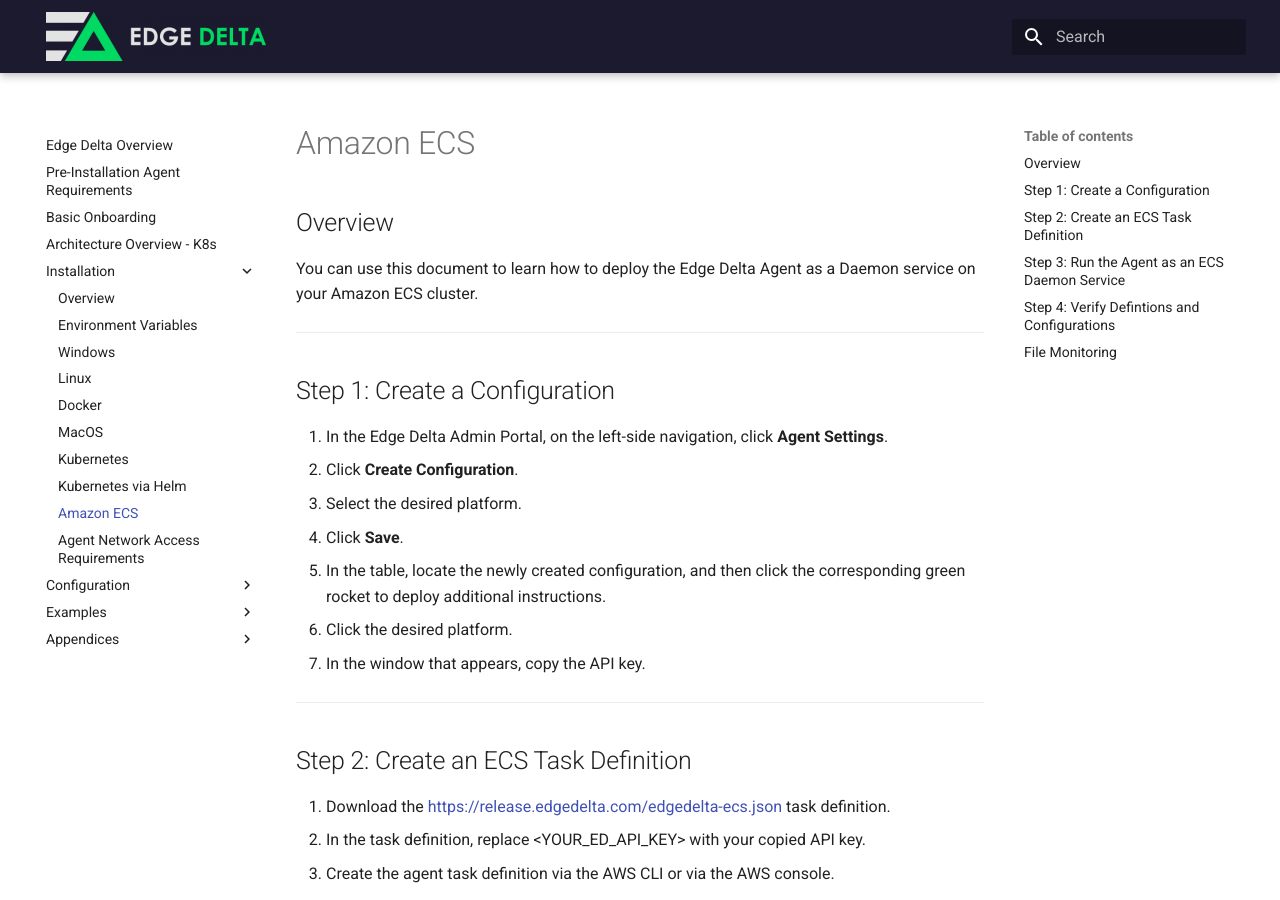
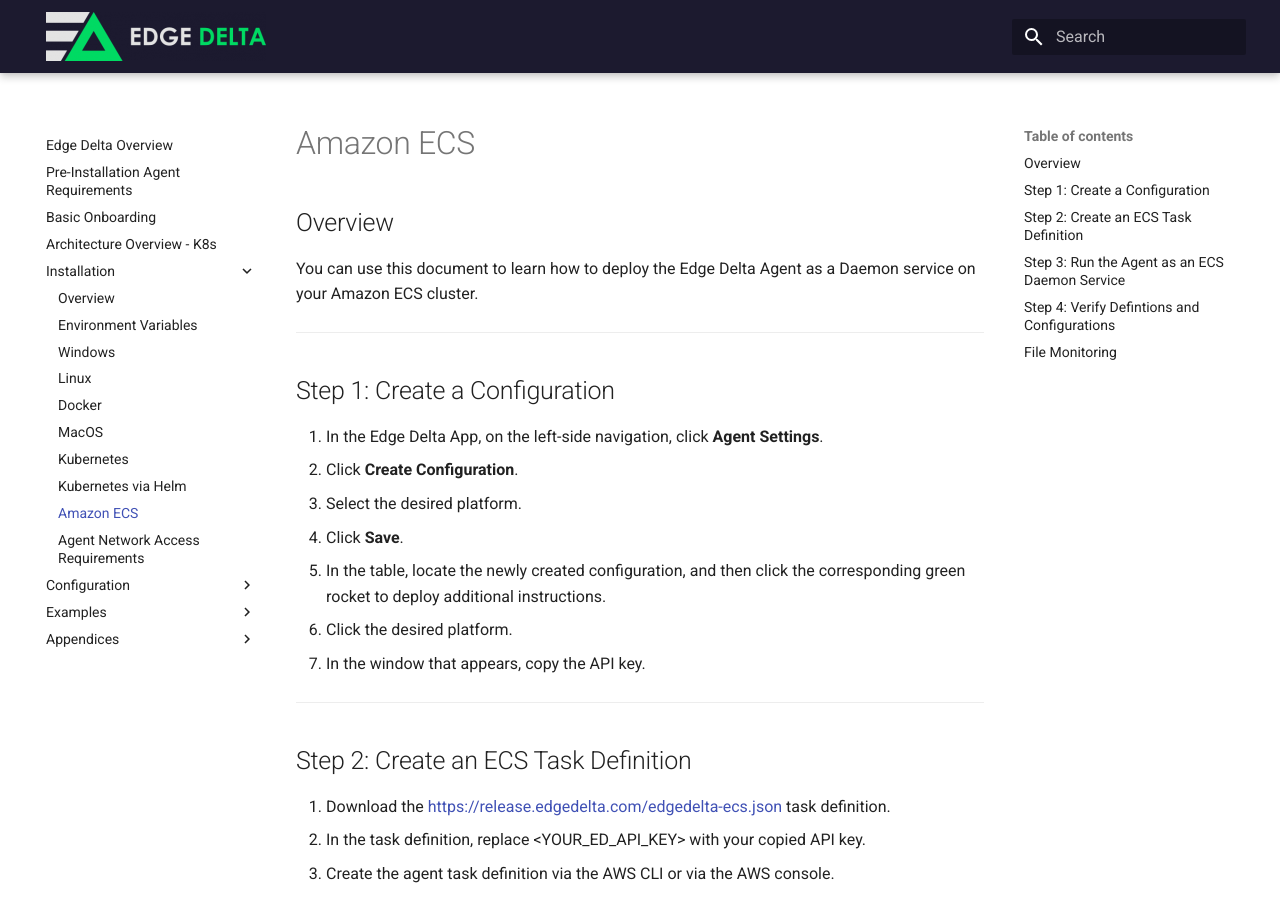
Before and after one commit to edgedelta/docs, an MkDocs documentation site: the page built from docs/installation/amazon-ecs.md, in a window 1280 px wide and 900 px high. Built offline with MkDocs 1.6.1 and Material for MkDocs 9.7.7, drawn with Linux system fonts in a browser that asks for light colours; some of the changed text lies outside the part shown.

Commit message:
Update amazon-ecs.md

````diff
--- a/docs/installation/amazon-ecs.md
+++ b/docs/installation/amazon-ecs.md
@@ -14,7 +14,7 @@ You can use this document to learn how to deploy the Edge Delta Agent as a Daemo
 
 ## Step 1: Create a Configuration
 
-1. In the Edge Delta Admin Portal, on the left-side navigation, click **Agent Settings**.
+1. In the Edge Delta App, on the left-side navigation, click **Agent Settings**.
 2. Click **Create Configuration**.
 3. Select the desired platform.
 4. Click **Save**.
@@ -62,7 +62,7 @@ While you can use the agent as an ordinary ECS task, you will only collect logs
 ## Step 4: Verify Defintions and Configurations
 
 1. Verify that the container definition for other tasks or services does not have the`logConfiguration.logDriver` parameter. Without a logging driver, logs are written to standard output and collected by the agent service.
-2. In the Edge Delta Admin portal, in the left-side navigation, click **Agent Settings**. Locate the agent configuration, and then click the edit icon.
+2. In the Edge Delta App, in the left-side navigation, click **Agent Settings**. Locate the agent configuration, and then click the edit icon.
 3. In the agent YAML configuration file, verify that you have the container input source is enabled. Review the following example to view how to collect container logs:
 
 ```yaml
````
